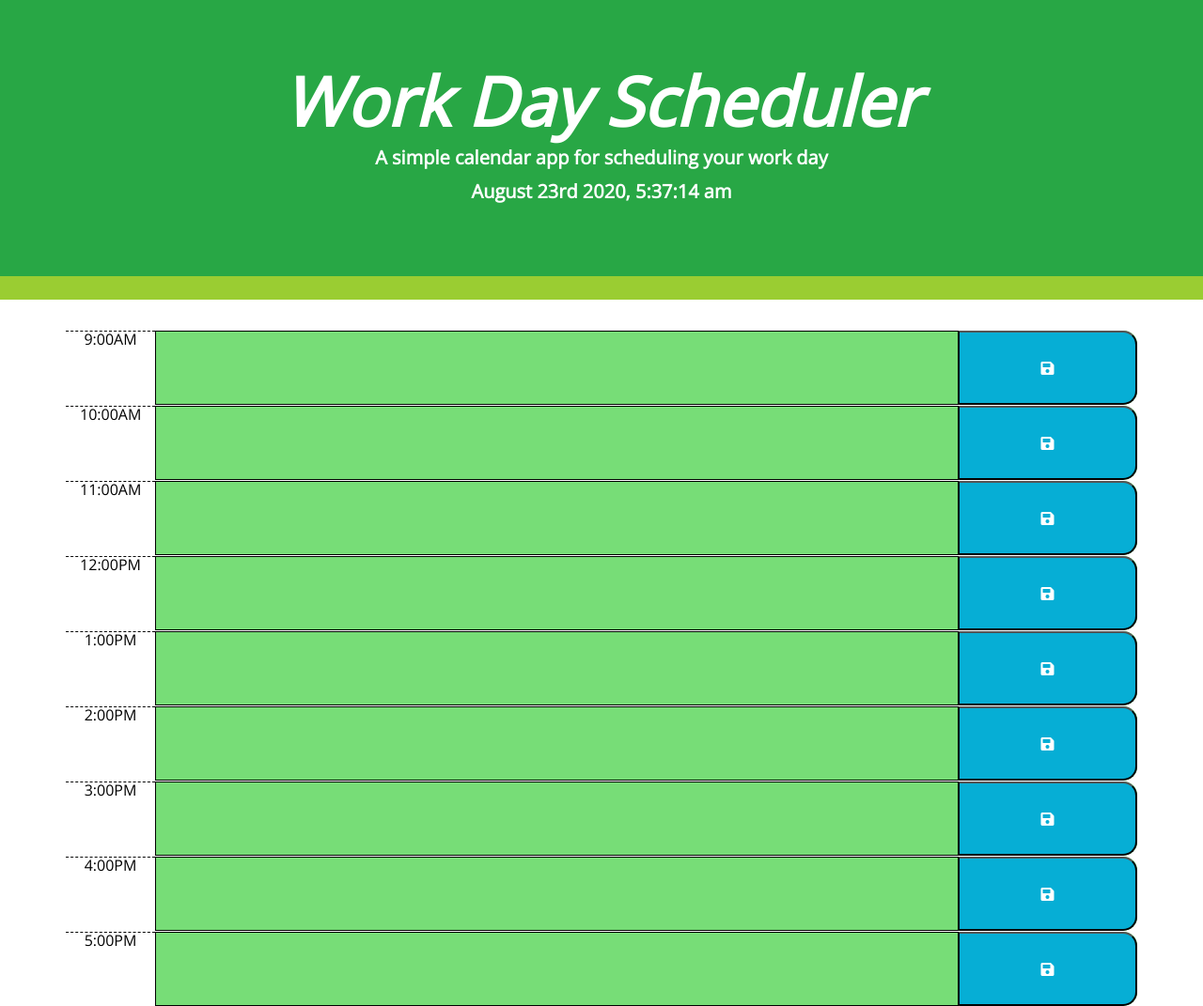
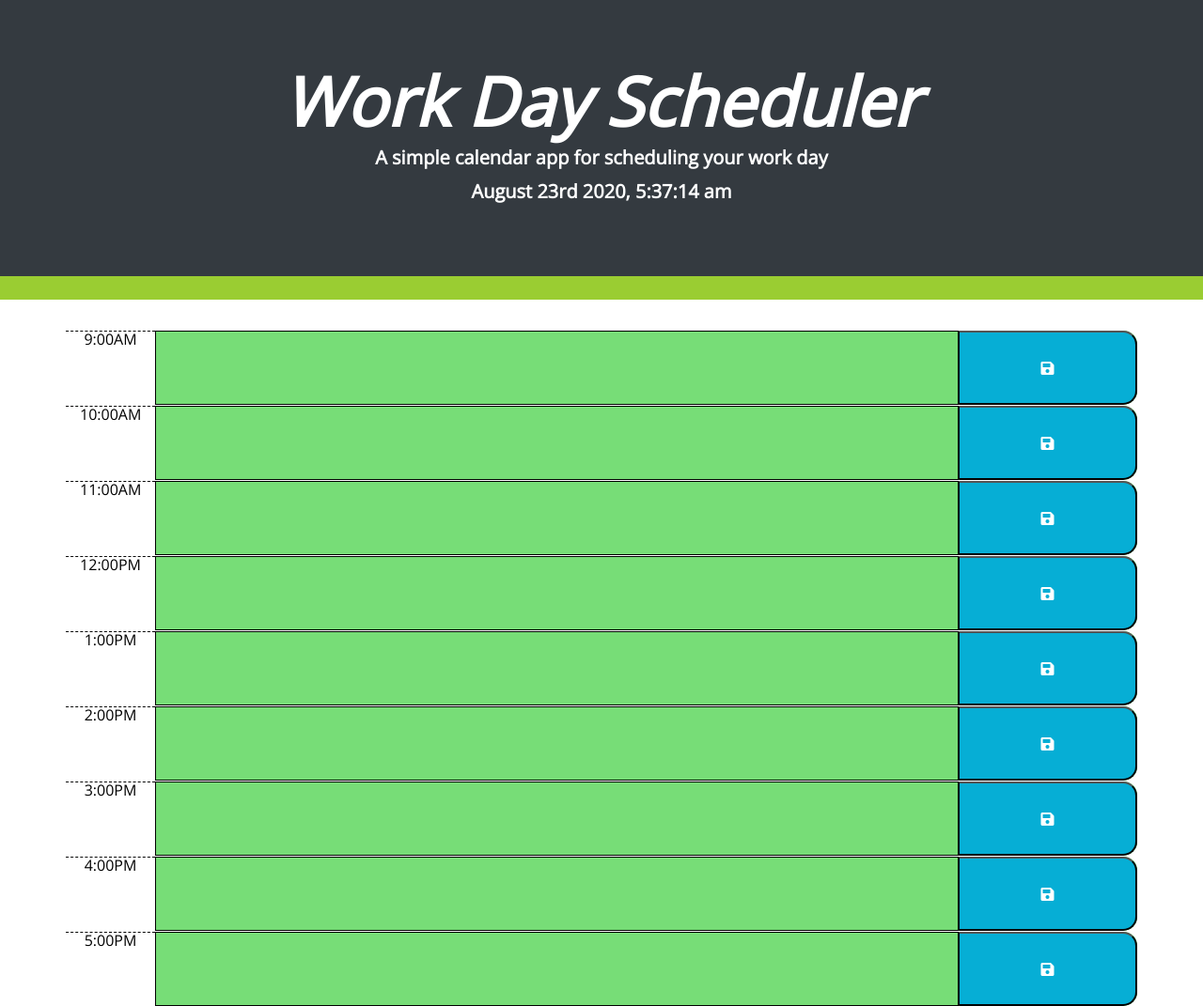
Before and after one commit to nguyenali/Work-Day-Scheduler, a plain HTML site: page index.html in a window 1280 px wide. Shown: the whole page at 94% size. Drawn offline with nearby package versions, Linux system fonts and the light colour scheme.

Commit message:
change bootstrap jumbotron color to black

```diff
--- a/index.html
+++ b/index.html
@@ -23,7 +23,7 @@
   </head>
 
   <body>
-    <header class="jumbotron bg-success">
+    <header class="jumbotron bg-dark">
       <h1 class="font-italic font-weight-bold text-white display-3">Work Day Scheduler</h1>
       <p class="text-white font-weight-bold lead">A simple calendar app for scheduling your work day</p>
       <p id="currentDay" class=" text-white font-weight-bold lead"></p>
```
